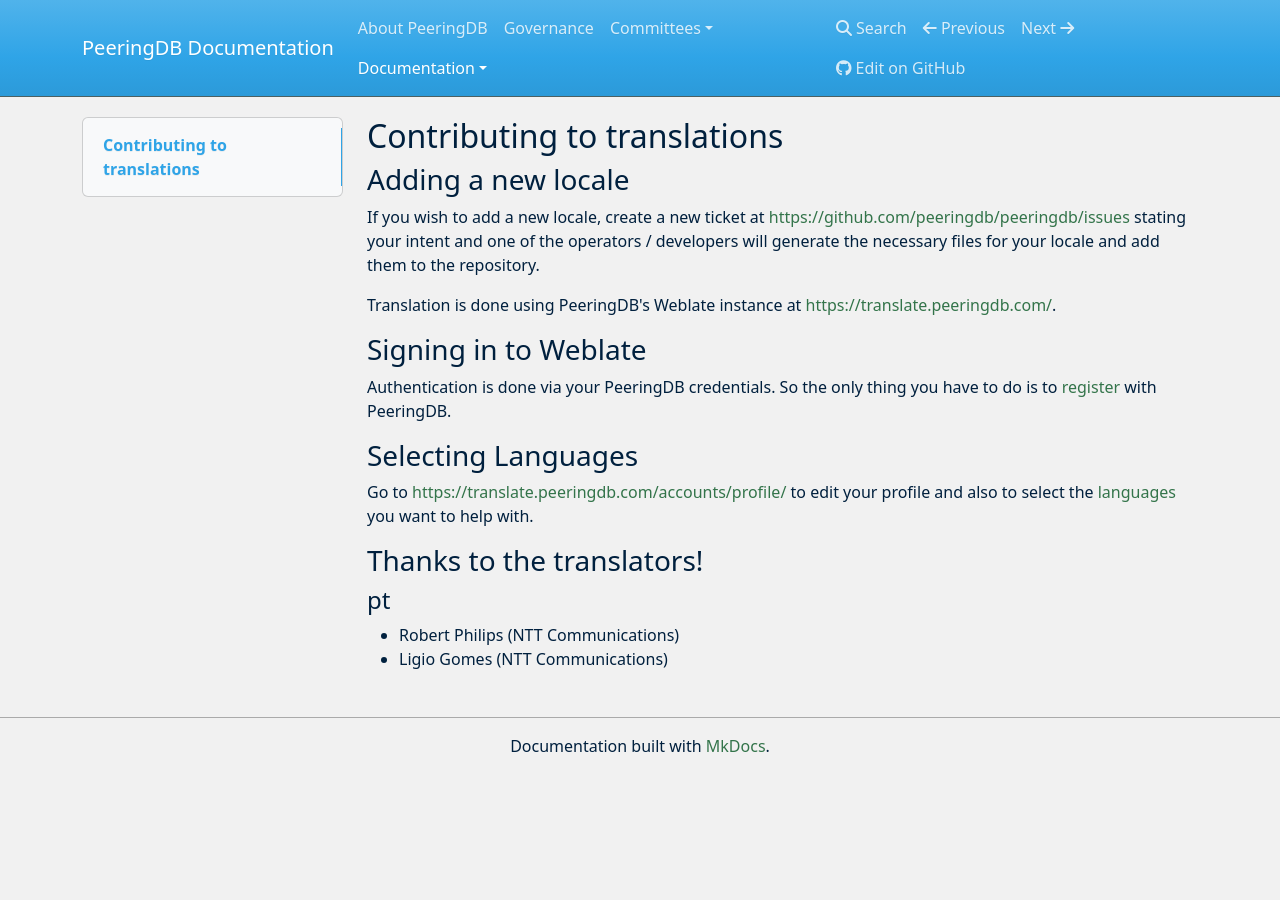
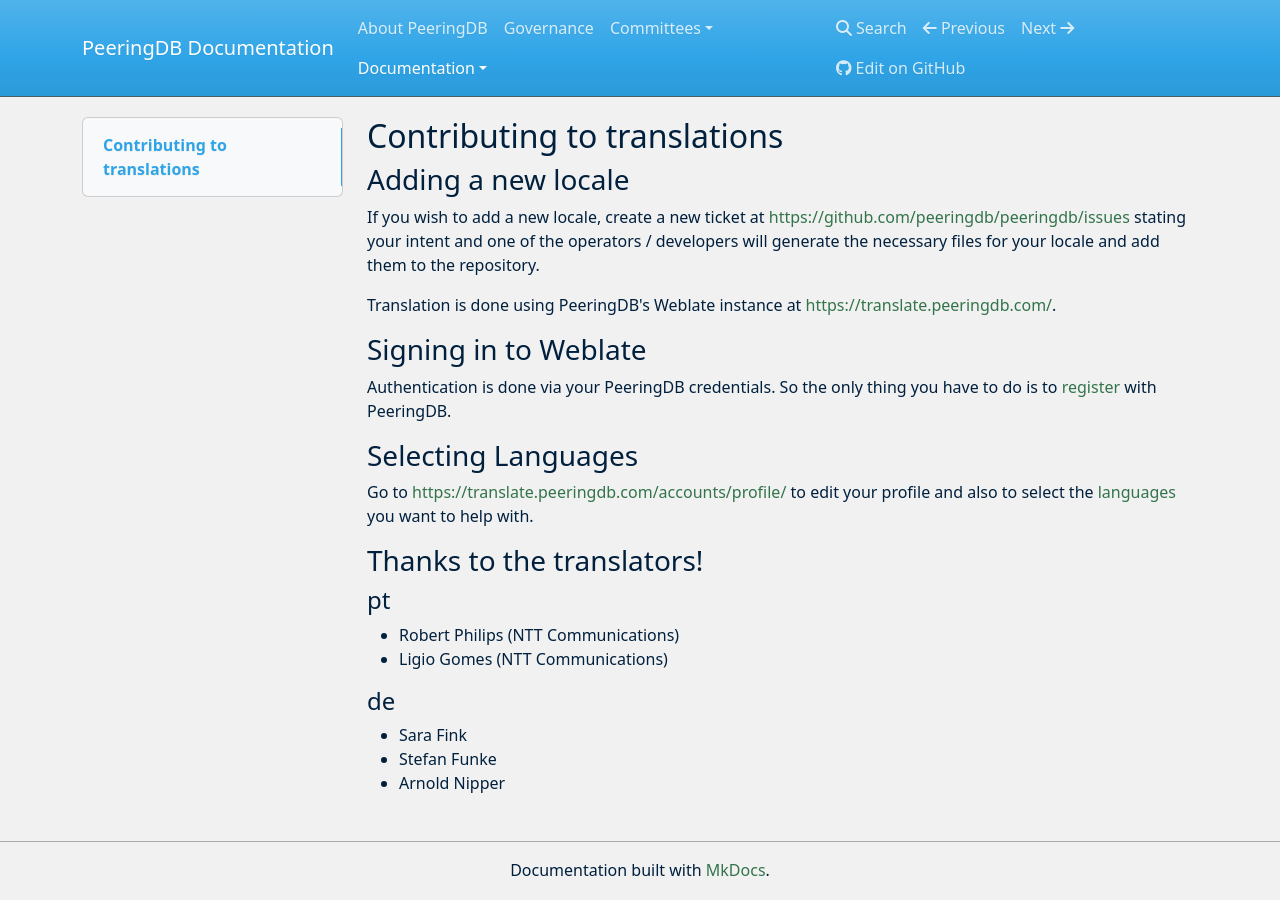
Before and after one commit to peeringdb/docs, an MkDocs documentation site: the page built from docs/translation.md, in a window 1280 px wide. Built offline with MkDocs 1.6.1, drawn with Linux system fonts in a browser that asks for light colours; nearby versions of some CDN libraries.

Commit message:
Update translation.md

```diff
--- a/docs/translation.md
+++ b/docs/translation.md
@@ -21,3 +21,9 @@
 
 - Robert Philips (NTT Communications)
 - Ligio Gomes (NTT Communications)
+
+#### de
+
+- Sara Fink
+- Stefan Funke
+- Arnold Nipper
```
